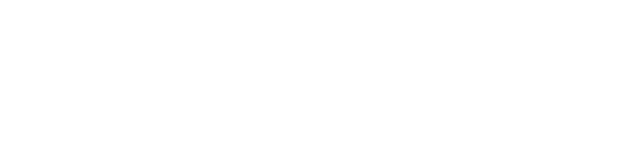
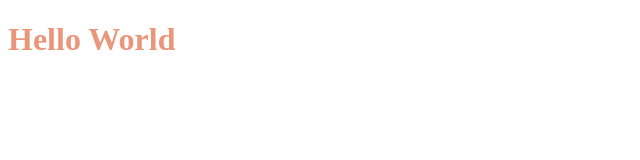
Before and after one commit to 05Vero-S/trabajopractico1js, a plain HTML site: page index.html in a window 1280 px wide. Shown: the whole page, without its empty margins (0-640 px from the left). Drawn offline with Linux system fonts and the light colour scheme.

Commit message:
agregue ejercicio 2 del tp. Muestra en pantalla texto con document.write y agregue estilo en css al texto

```diff
--- a/css/style.css
+++ b/css/style.css
@@ -0,0 +1,3 @@
+.titulo2{
+    color:darksalmon;
+}
--- a/index.html
+++ b/index.html
@@ -9,6 +9,6 @@
     <title>Trabajo Práctico Nº1 JS</title>
 </head>
 <body>
-    <script src="./js/tp1.js"></script>
+    <script src="./js/tp2.js"></script>
 </body>
 </html>
--- /dev/null
+++ b/js/tp2.js
@@ -0,0 +1,3 @@
+//Document.write - Muestra de mensaje en pantalla (body html)
+
+document.write("<h1 class='titulo2'>Hello World</h1>");
```
